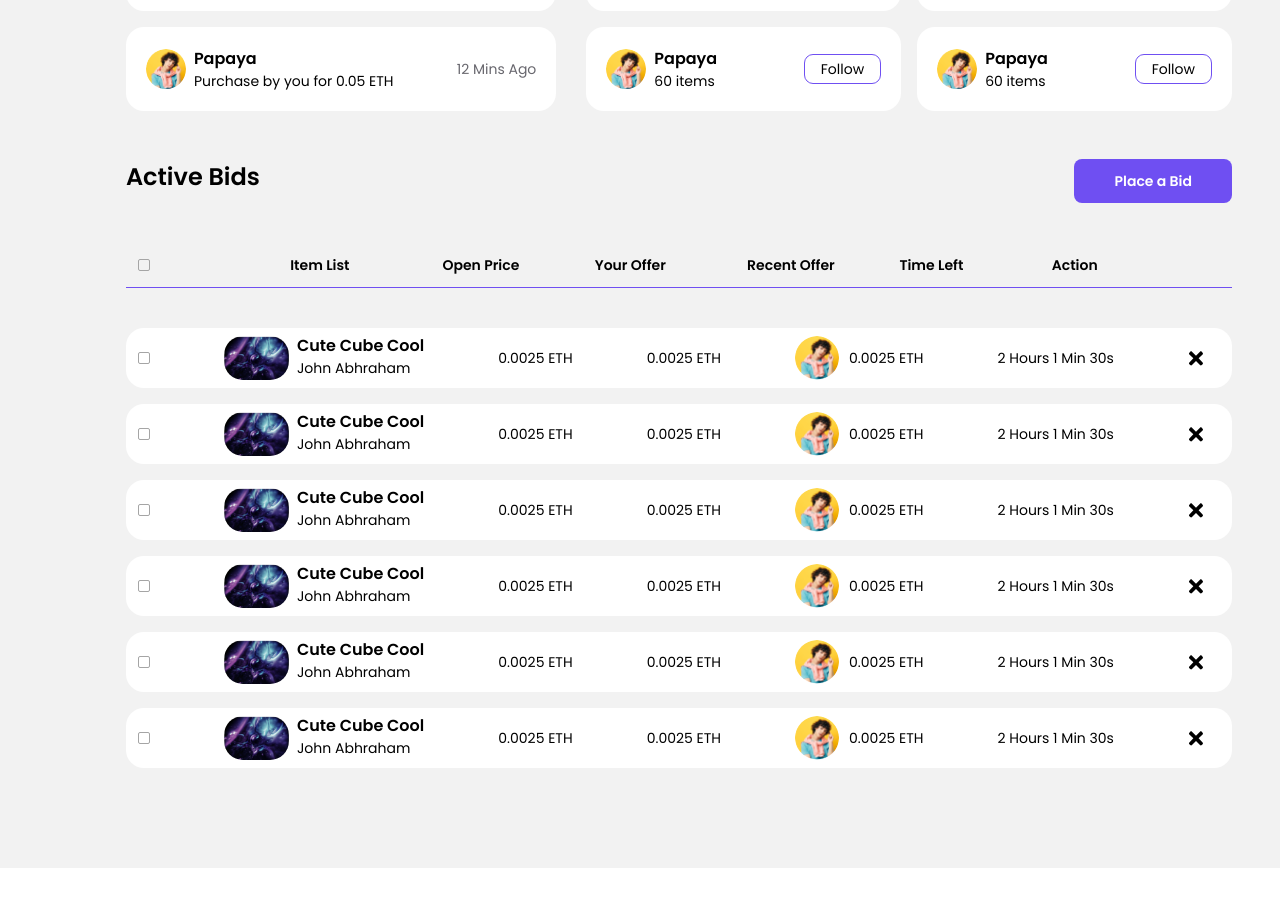
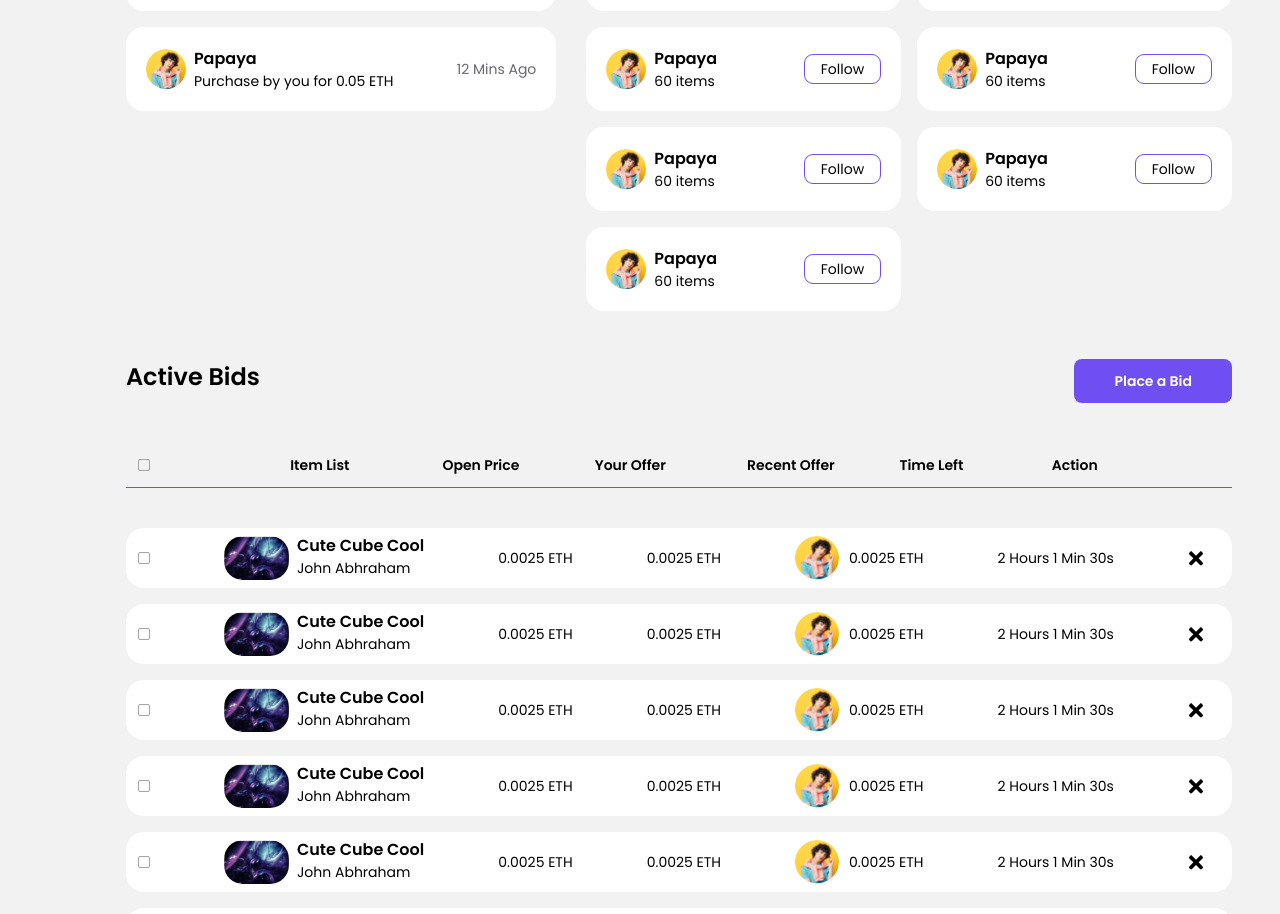
Before and after one commit to SajanThapa22/NFT-website, a React (Vite) app: page / in a window 1280 px wide. Shown: the part 2040-2954 px from the top of the page. Before the commit the page ends 2908 px from the top, so only its background shows below. Built offline with nearby package versions, Linux system fonts and the light colour scheme.

Commit message:
top creators card

```diff
--- a/src/components/TopCreators.tsx
+++ b/src/components/TopCreators.tsx
@@ -13,6 +13,9 @@ const TopCreators = () => {
         <TopCreaterCard />
         <TopCreaterCard />
         <TopCreaterCard />
+        <TopCreaterCard />
+        <TopCreaterCard />
+        <TopCreaterCard />
       </div>
     </div>
   );
```
